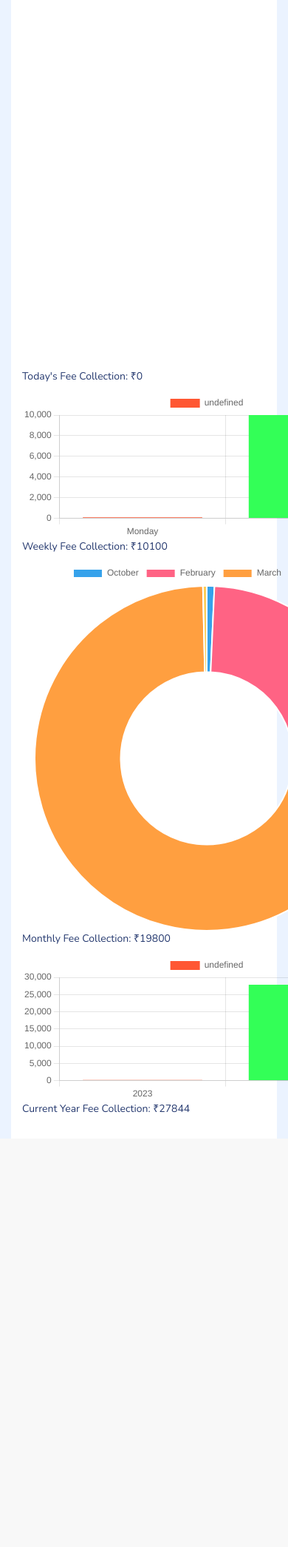
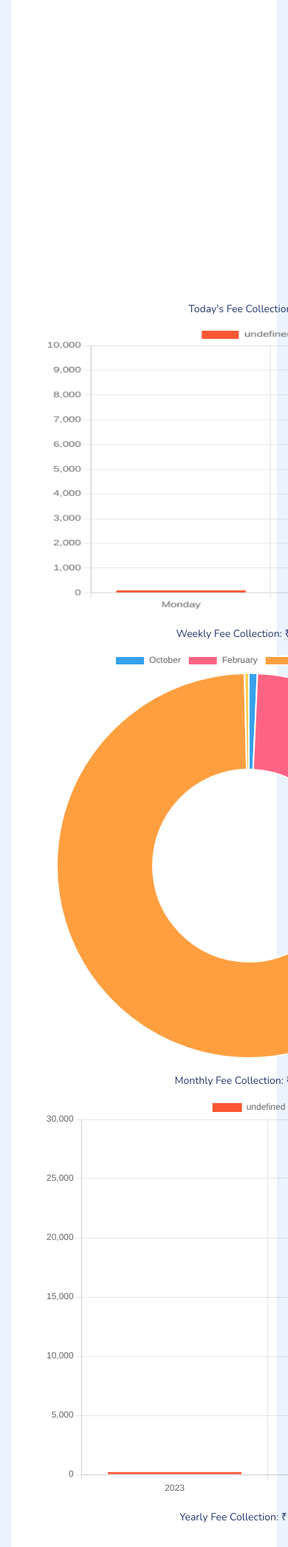
Before and after one commit to alok1994/patiyaDeviCollegeM, a Django app: page /fee_dashboard/ in a window 390 px wide; the page is wider, and only the part inside the window is pictured. Shown: the part 1344-3435 px from the top of that part at 74% size. Before the commit the page ends 2883 px from the top of that part, so only its background shows below. Run offline with Django 4.2, Linux system fonts and the light colour scheme; a user stored in the database is signed in; data comes from the database, SQL or seed files in the repository; data that the repository does not hold is empty; some libraries are stand-ins or nearby versions.

Commit message:
fix the Fee_dashboard

```diff
--- a/fee_management/templates/fee_management/fee_dashboard.html
+++ b/fee_management/templates/fee_management/fee_dashboard.html
@@ -23,26 +23,36 @@
             </div>
             <div class="container student_sec">
                 <script src="https://cdn.jsdelivr.net/npm/chart.js"></script>
-                <div>
-                    <canvas id="dailyChart" width="500" height="200"></canvas>
-                    <p>Today's Fee Collection: ₹{{ today_fee_collection }}</p>
+                <div class="container-fluid">
+                    <div class="row">
+                        <div class="col-md-6">
+                            <canvas id="dailyChart" height="486" width="692" style="display: block; box-sizing: border-box; height: 389px; width: 554px; border: none; outline: none;"></canvas>
+                            <div style="margin-top: 10px;">
+                                <p style="text-align: center;">Today's Fee Collection: ₹{{ today_fee_collection }}</p>
+                            </div>
+                        </div>
+                        <div class="col-md-6">
+                            <canvas id="weeklyChart" height="675" width="692" style="height: 700px; width: 554px; border: none; outline: none; display: block; box-sizing: border-box;"></canvas>
+                            <div style="margin-top: 10px;">
+                                <p style="text-align: center;">Weekly Fee Collection: ₹{{ weekly_fee_collection }}</p>
+                            </div>
+                        </div>
+                    </div>
+                    <div class="row">
+                        <div class="col-md-6">
+                            <canvas id="monthlyChart" height="675" width="675" style="display: block; box-sizing: border-box; height: 540px; width: 540px; border: none; outline: none;"></canvas>
+                            <div style="margin-top: 10px;">
+                                <p style="text-align: center;">Monthly Fee Collection: ₹{{ monthly_fee_collection }}</p>
+                            </div>
+                        </div>
+                        <div class="col-md-6">
+                            <canvas id="yearlyChart" height="675" width="692" style="height: 700px; width: 554px; border: none; outline: none; display: block; box-sizing: border-box;"></canvas>
+                            <div style="margin-top: 10px;">
+                                <p style="text-align: center;">Yearly Fee Collection: ₹{{ yearly_fee_collection }}</p>
+                            </div>
+                        </div>
+                    </div>
                 </div>
-
-                <div>
-                    <canvas id="weeklyChart" width="500" height="200"></canvas>
-                    <p>Weekly Fee Collection: ₹{{ weekly_fee_collection }}</p>
-                </div>
-
-                <div>
-                    <canvas id="monthlyChart" width="500" height="200"></canvas>
-                    <p>Monthly Fee Collection: ₹{{ monthly_fee_collection }}</p>
-                </div>
-
-                <div>
-                    <canvas id="yearlyChart" width="500" height="200"></canvas>
-                    <p>Current Year Fee Collection: ₹{{ yearly_fee_collection }}</p>
-                </div>
-
                 <!-- Existing JavaScript code in your fee_dashboard.html template -->
 
                 <script>
--- a/static/styles.css
+++ b/static/styles.css
@@ -592,3 +592,28 @@
             margin-left: 0px !important;
         }
         }
+
+canvas#dailyChart {
+    /* width: 850px !important; */
+    height: 389px !important;
+    width: 550px !important;
+}
+canvas#weeklyChart {
+    /* width: 850px !important; */
+
+    height: 389px !important;
+    width: 550px !important;
+}
+.container-fluid .row {
+    margin-left: 0;
+    margin-right: 0;
+}
+
+.container-fluid .col-md-6 {
+    padding-left: 15px;
+    padding-right: 15px;
+}
+
+canvas {
+    margin-bottom: 20px;
+}
```
